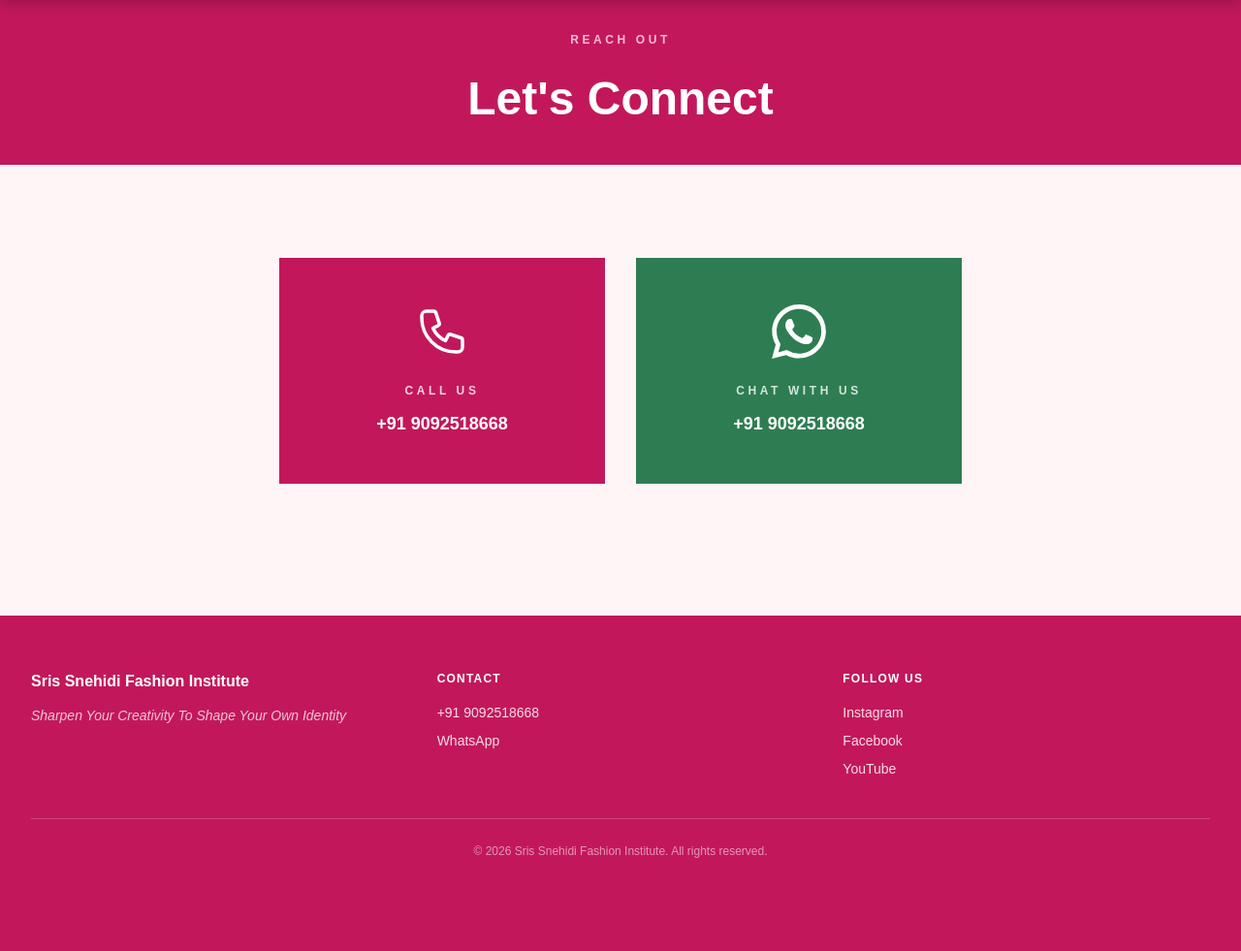
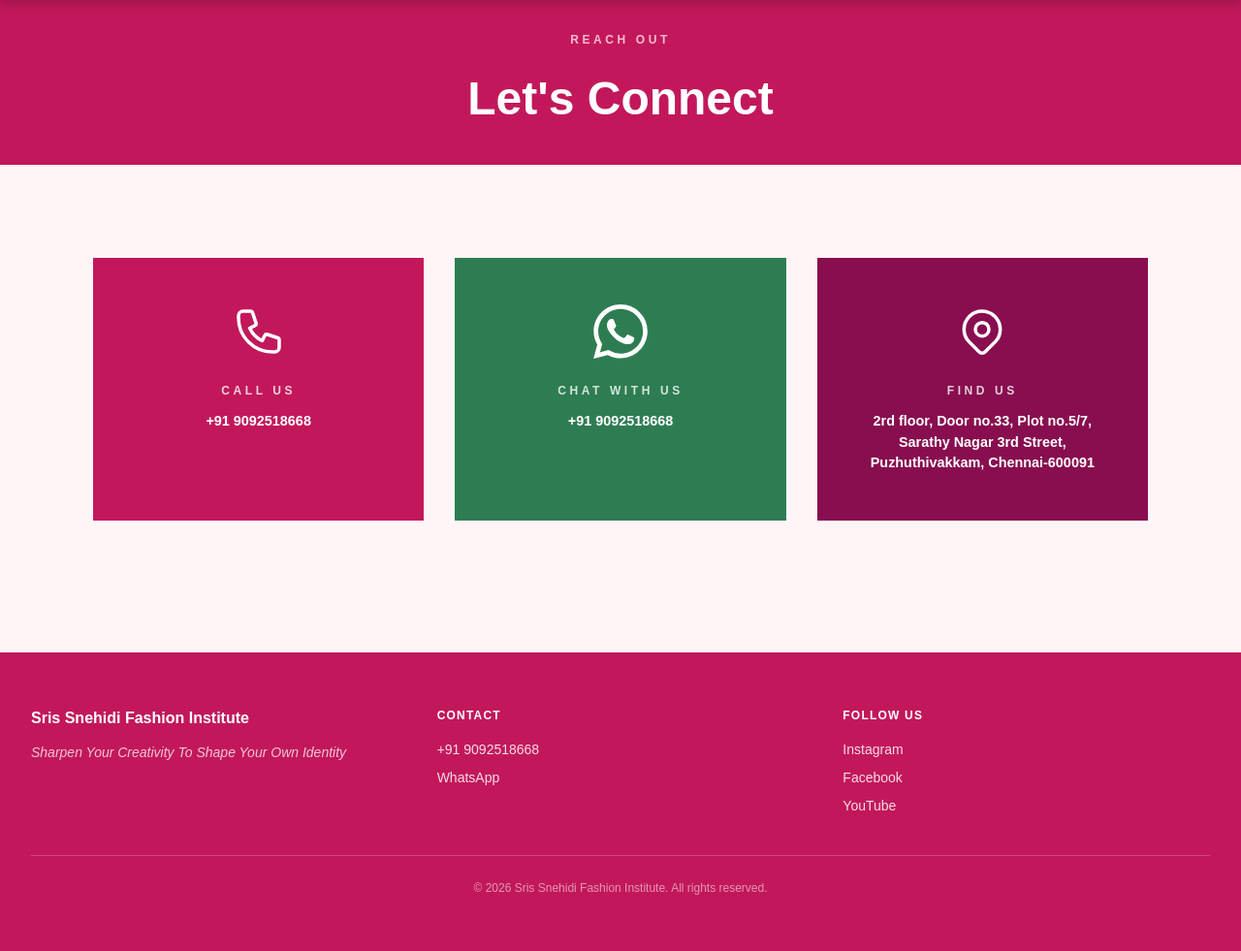
Before and after one commit to me03ashwath/srissnehidi-website, a Django app: page /lets-connect/ in a window 1280 px wide. Shown: the part 64-1045 px from the top of the page at 97% size. Before the commit the page ends 949 px from the top, so only its background shows below. Run offline with Django 5.2, Linux system fonts and the light colour scheme.

Commit message:
Added find us in lets-connect page, added proper links to socials

```diff
--- a/core/constants.py
+++ b/core/constants.py
@@ -8,9 +8,10 @@ SITE = {
     ),
     "phone": "+91 9092518668",
     "whatsapp": "919092518668",
+    "address": "2rd floor, Door no.33, Plot no.5/7, Sarathy Nagar 3rd Street, Puzhuthivakkam, Chennai-600091",
     "instagram": "https://instagram.com/srissnehidi",
-    "facebook": "https://facebook.com/srissnehidi",
-    "youtube": "https://youtube.com/@srissnehidi",
+    "facebook": "https://www.facebook.com/people/Sris-Snehidi-Fashion-Institute/100063580346645/#",
+    "youtube": "https://www.youtube.com/@srissnehidifashioninstitut9049",
 }
 
 TRAINER = {
--- a/static/css/main.css
+++ b/static/css/main.css
@@ -457,7 +457,7 @@ font-size: 1.875rem;
 }
 
 .connect-inner {
-  max-width: 48rem;
+  max-width: 72rem;
   margin: 0 auto;
   padding: 0 1rem;
 }
@@ -478,7 +478,7 @@ font-size: 1.875rem;
 }
 
 @media (min-width: 768px) {
-  .connect-cards { grid-template-columns: 1fr 1fr; }
+  .connect-cards { grid-template-columns: 1fr 1fr 1fr; }
 }
 
 .connect-card {
@@ -508,6 +508,20 @@ font-size: 1.875rem;
 
 .connect-card.whatsapp:hover {
   background-color: #1B5E38;
+}
+
+.connect-card.location {
+  background-color: #880E4F;
+}
+
+.connect-card.location:hover {
+  background-color: #6a0b3d;
+}
+
+.connect-card.location .connect-card-icon svg {
+  color: #fff;
+  fill: none;
+  stroke: currentColor;
 }
 
 .connect-card-icon {
@@ -542,7 +556,7 @@ font-size: 1.875rem;
 }
 
 .connect-card-value {
-  font-size: 1.125rem;
+  font-size: .90rem;
   font-weight: 700;
   color: #fff;
 }
--- a/templates/lets_connect.html
+++ b/templates/lets_connect.html
@@ -40,6 +40,20 @@
         <p class="connect-card-value">{{ site.phone }}</p>
       </a>
 
+      <!-- Location Card -->
+      <a href="https://maps.app.goo.gl/FLBgp1eJjbwpJx687" target="_blank" rel="noopener noreferrer" class="connect-card location">
+        <div class="connect-card-icon">
+          <svg fill="none" stroke="currentColor" viewBox="0 0 24 24">
+            <path stroke-linecap="round" stroke-linejoin="round" stroke-width="1.5"
+                  d="M17.657 16.657L13.414 20.9a1.998 1.998 0 01-2.827 0l-4.244-4.243a8 8 0 1111.314 0z"/>
+            <path stroke-linecap="round" stroke-linejoin="round" stroke-width="1.5"
+                  d="M15 11a3 3 0 11-6 0 3 3 0 016 0z"/>
+          </svg>
+        </div>
+        <p class="connect-card-label">Find Us</p>
+        <p class="connect-card-value">{{ site.address }}</p>
+      </a>
+
     </div>
     <p class="connect-note"></p>
   </div>
```
